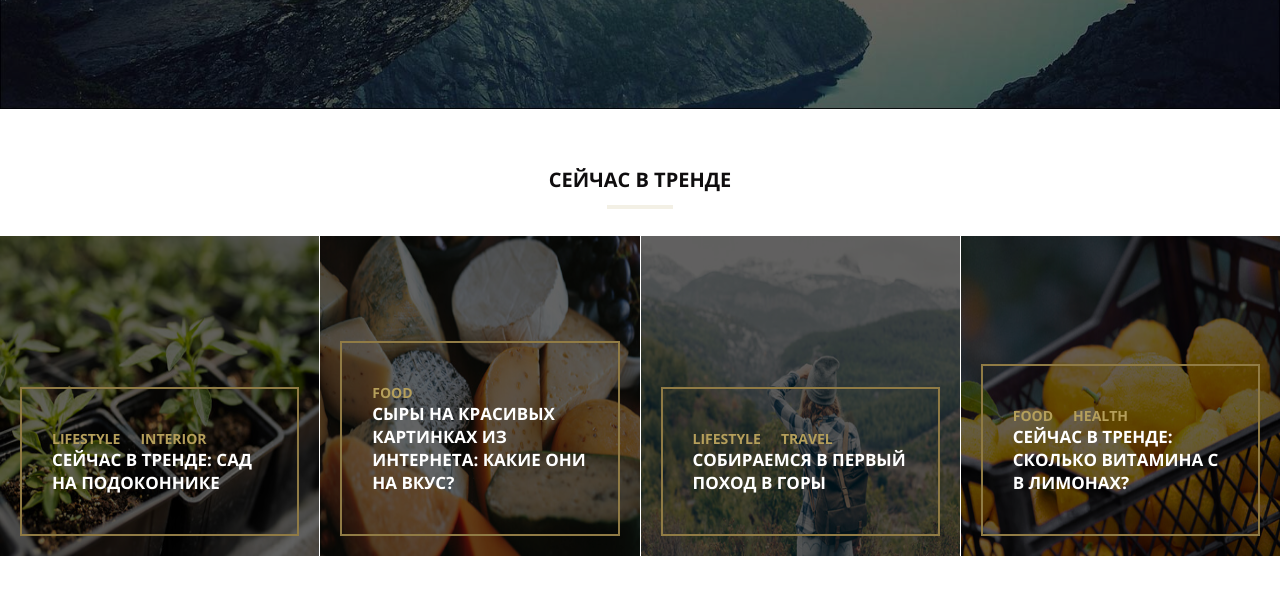
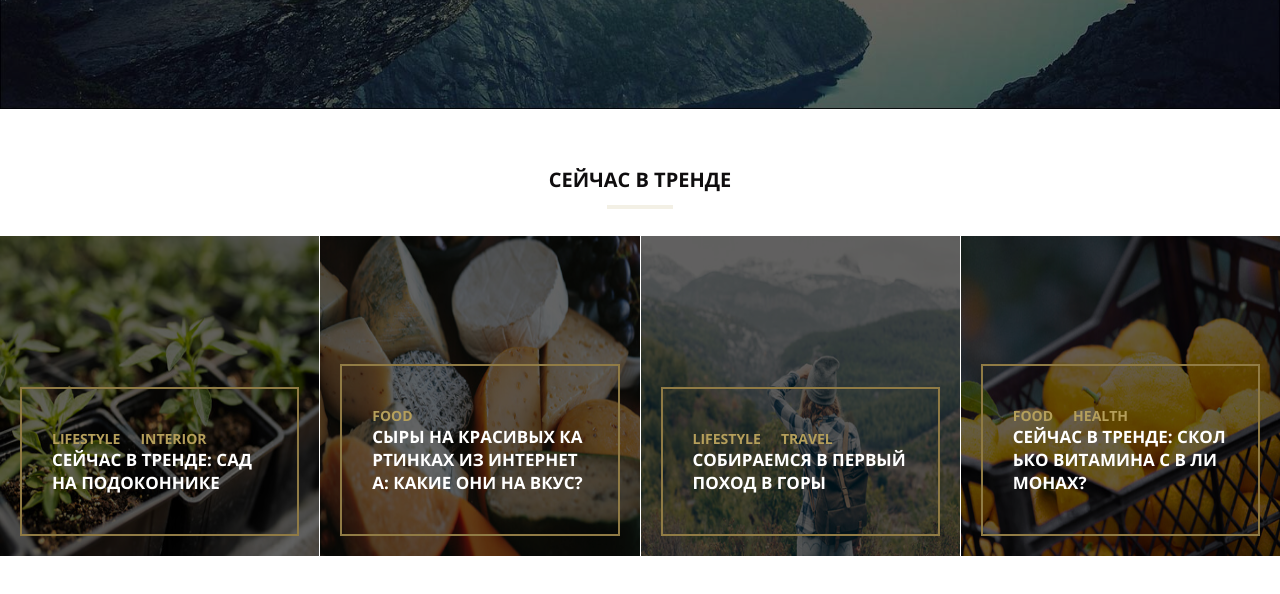
Before and after one commit to panovaanastasiay/Blog-Website, a plain HTML site: page index.html in a window 1280 px wide. Shown: the part 341-935 px from the top of the page. Drawn offline with Linux system fonts and the light colour scheme.

Commit message:
Add files via upload

```diff
--- a/CSS/style.css
+++ b/CSS/style.css
@@ -205,7 +205,7 @@
     }
 
     .trend-content {
-
+      word-break: break-all;
       border: 2px solid #907b45;
       padding-left: 30px;
       padding-right: 30px;
@@ -214,6 +214,7 @@
       margin-left: 20px;
       margin-right: 20px;
       margin-bottom: 20px;
+      margin-top: 20px;
     }
 
     .trends-header {
```
